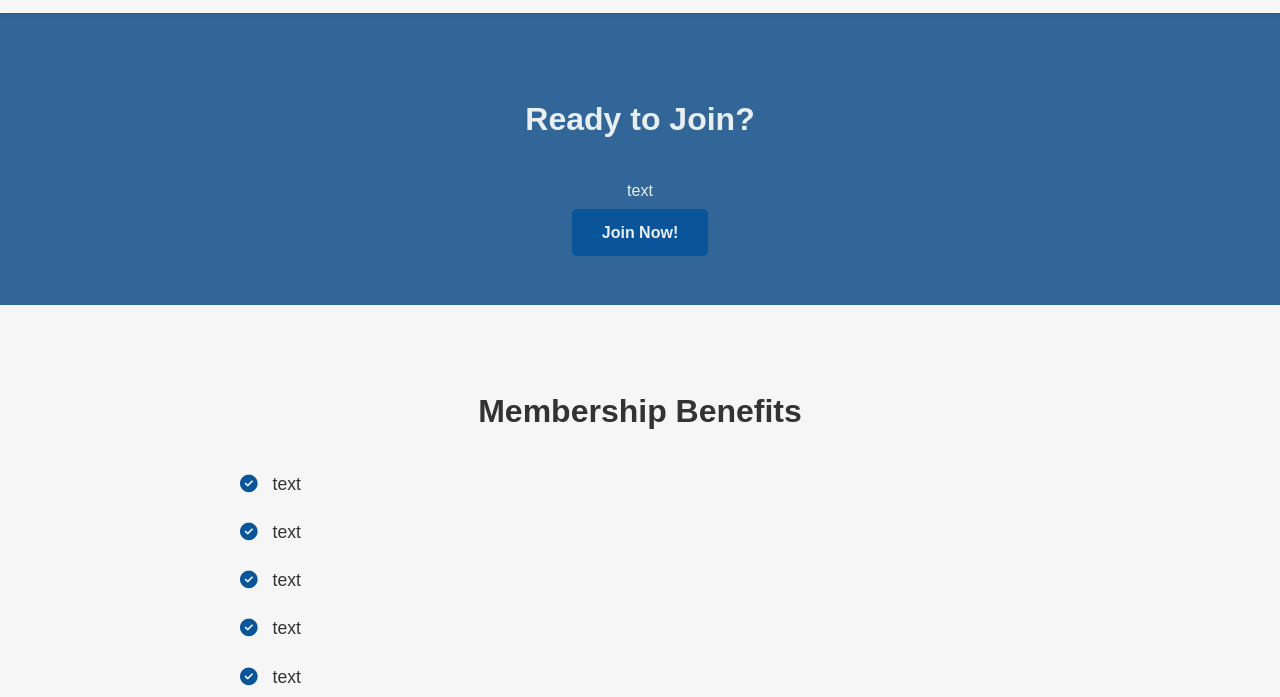
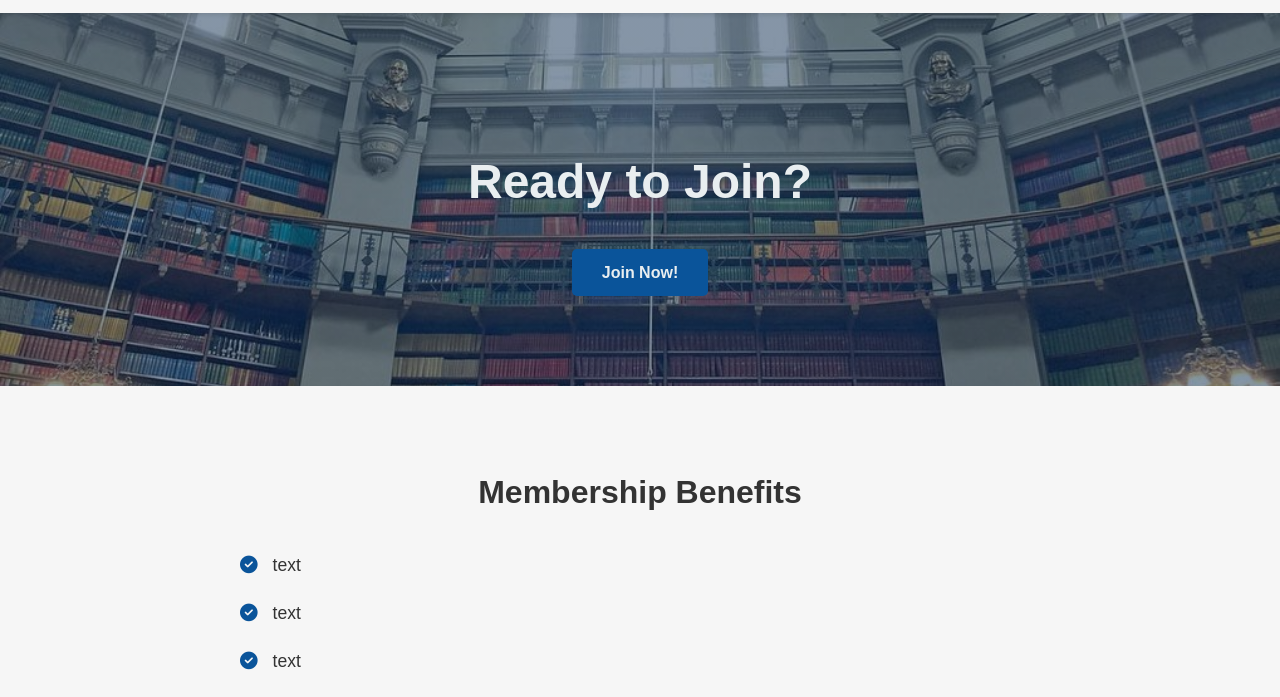
Before and after one commit to lukasm27/qmcas-website, a plain HTML site: page membership.html in a window 1280 px wide. Shown: the part 99-796 px from the top of the page. Drawn offline with Linux system fonts and the light colour scheme.

Commit message:
standardised hero

```diff
--- a/membership.html
+++ b/membership.html
@@ -39,12 +39,10 @@
     </header>
 
     <main>
-        <!-- Page Header -->
-        <section class="page-header">
+        <section class="about-hero">
             <div class="container">
-                <h2>Ready to Join?</h2>
-                    <p>text</p>
-                    <a href="https://www.qmsu.org/groups/9772/" class="cta-button" target="_blank">Join Now!</a>
+                <h1>Ready to Join?</h1>
+                <a href="https://www.qmsu.org/groups/9772/" class="cta-button" target="_blank">Join Now!</a>
             </div>
         </section>
         <section class="benefits-section">
```
Also changed, not shown: accelerator.html (+1 -2 lines), articles.html (+1 -1 lines), events.html (+5 -1 lines), sponsors.html (+0 -5 lines).
